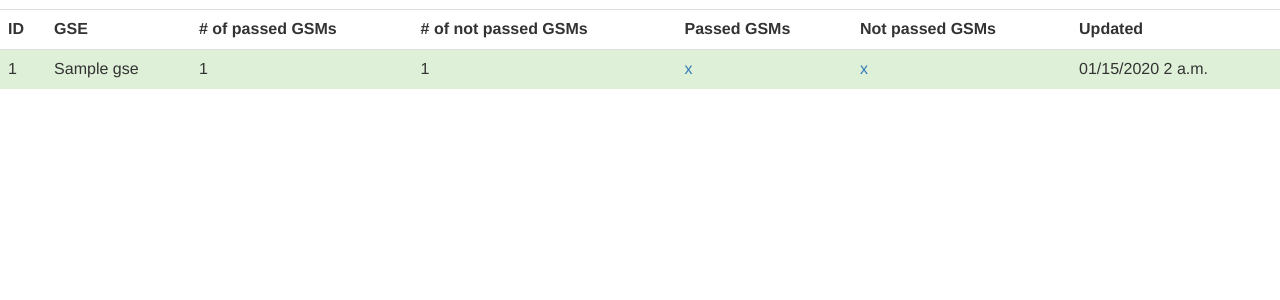
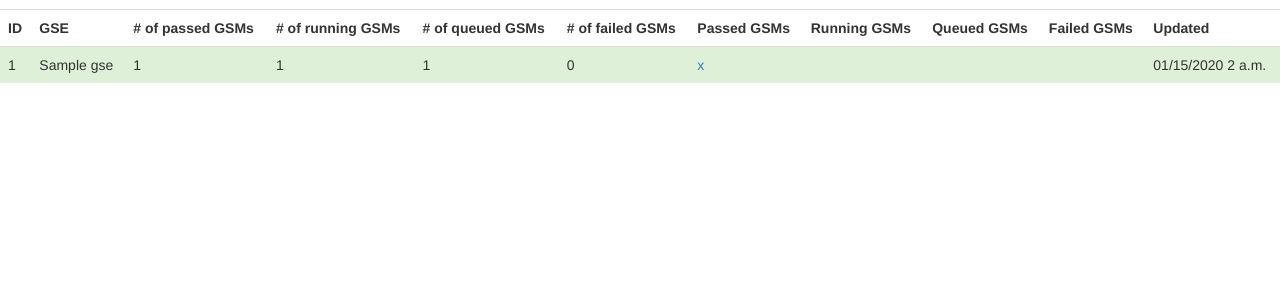
Before and after one commit to bcgsc/rsemreport, a Django app: page /passed_GSMs in a window 1280 px wide. Shown: the part 51-351 px from the top of the page. Run offline with Django 3.2, Linux system fonts and the light colour scheme; tables that the repository leaves empty hold one stand-in row (values such as "Sample post"); some libraries are stand-ins or nearby versions.

Commit message:
separated not_passed_gsms into running, queued and failed GSMs

```diff
--- a/rsem_report/models.py
+++ b/rsem_report/models.py
@@ -4,11 +4,15 @@
     name = models.CharField(max_length=20)
     path = models.CharField(max_length=200)
     passed_gsms = models.TextField()
-    not_passed_gsms = models.TextField()
+    failed_gsms = models.TextField()
+    queued_gsms = models.TextField()
+    running_gsms = models.TextField()
 
     passed = models.BooleanField()
     num_passed_gsms = models.PositiveSmallIntegerField()
-    num_not_passed_gsms = models.PositiveSmallIntegerField()
+    num_failed_gsms = models.PositiveSmallIntegerField()
+    num_queued_gsms = models.PositiveSmallIntegerField()
+    num_running_gsms = models.PositiveSmallIntegerField()
 
     created = models.DateTimeField(auto_now_add=True, verbose_name='Created')
     updated = models.DateTimeField(auto_now=True, verbose_name='Updated')
--- a/rsem_report/templates/rsem_report/base.html
+++ b/rsem_report/templates/rsem_report/base.html
@@ -1,3 +1,4 @@
+<!DOCTYPE HTML>
 <html>
   <head>
     <title>{% block title %} {% endblock %}</title>
--- a/rsem_report/templates/rsem_report/progress_report.html
+++ b/rsem_report/templates/rsem_report/progress_report.html
@@ -11,9 +11,13 @@
     <th>ID</th>
     <th>GSE</th>
     <th># of passed GSMs</th>
-    <th># of not passed GSMs</th>
+    <th># of running GSMs</th>
+    <th># of queued GSMs</th>
+    <th># of failed GSMs</th>
     <th>Passed GSMs</th>
-    <th>Not passed GSMs</th>
+    <th>Running GSMs</th>
+    <th>Queued GSMs</th>
+    <th>Failed GSMs</th>
     <th>Updated</th>
   </tr>
 
@@ -23,7 +27,10 @@
       <td>{{forloop.counter}}</td>
       <td>{{gse.name}}</td>
       <td>{{gse.num_passed_gsms}}</td>
-      <td>{{gse.num_not_passed_gsms}}</td>
+      <td>{{gse.num_running_gsms}}</td>
+      <td>{{gse.num_queued_gsms}}</td>
+      <td>{{gse.num_failed_gsms}}</td>
+
       <td>
 	{# onclick="return false;" to avoid the page from being scrolled to the top #}
 	{% for gsm in gse.passed_gsms_as_list %}
@@ -31,10 +38,21 @@
 	{% endfor %}
       </td>
       <td>
-	{% for gsm in gse.not_passed_gsms_as_list %}
+	{% for gsm in gse.running_gsms_as_list %}
 	  <a href="#" onclick="return false;" class="gsm" id="{{gsm}}" data-clipboard-text="{{gse.path}}/{{gsm}}">{{gsm}}</a>
 	{% endfor %}
       </td>
+      <td>
+	{% for gsm in gse.queued_gsms_as_list %}
+	  <a href="#" onclick="return false;" class="gsm" id="{{gsm}}" data-clipboard-text="{{gse.path}}/{{gsm}}">{{gsm}}</a>
+	{% endfor %}
+      </td>
+      <td>
+	{% for gsm in gse.failed_gsms_as_list %}
+	  <a href="#" onclick="return false;" class="gsm" id="{{gsm}}" data-clipboard-text="{{gse.path}}/{{gsm}}">{{gsm}}</a>
+	{% endfor %}
+      </td>
+
       <td>{{gse.updated|date:"SHORT_DATETIME_FORMAT"}}</td>
     </tr>
   {% endfor %}
--- a/rsem_report/templates/rsem_report/stats.html
+++ b/rsem_report/templates/rsem_report/stats.html
@@ -17,6 +17,7 @@
     {% endfor %}
   </tr>
 
+
   {% for gse in gses %}
     {% if forloop.first %}
       <tr>
@@ -24,7 +25,7 @@
 
     <td>{{forloop.counter}}</td>
     <td><a href="{% url 'home' %}#{{gse.name}}">{{gse.name}}</a></td>
-    <td>{{gse.num_passed_gsms}}/{{gse.num_passed_gsms|add:gse.num_not_passed_gsms}}</td>
+    <td>{{gse.num_passed_gsms}}/{{gse.num_all_gsms}}</td>
     {% if gse.passed_gsms_percentage < 100 %}
       <td class="danger">
     {% else %}
@@ -41,6 +42,7 @@
       </tr>
     {% endif %}
   {% endfor %}
+
 </table>
 
 </div>
--- a/rsem_report/views.py
+++ b/rsem_report/views.py
@@ -6,14 +6,15 @@
     gses = GSE.objects.all()
     for gse in gses:
         gse.passed_gsms_as_list = gse.passed_gsms.split(', ')
-        gse.not_passed_gsms_as_list = gse.not_passed_gsms.split(', ')
+        gse.running_gsms_as_list = gse.running_gsms.split(', ')
+        gse.queued_gsms_as_list = gse.queued_gsms.split(', ')
+        gse.failed_gsms_as_list = gse.failed_gsms.split(', ')
     return render(request, 'rsem_report/progress_report.html', {'gses':gses})
 
 def passed_GSMs(request):
     gses = GSE.objects.filter(passed=True)
     for gse in gses:
         gse.passed_gsms_as_list = gse.passed_gsms.split(', ')
-        gse.not_passed_gsms_as_list = gse.not_passed_gsms.split(', ')
     return render(request, 'rsem_report/progress_report.html', {'gses':gses})
 
     return 'NA'
@@ -22,13 +23,17 @@
     gses = GSE.objects.filter(passed=False)
     for gse in gses:
         gse.passed_gsms_as_list = gse.passed_gsms.split(', ')
-        gse.not_passed_gsms_as_list = gse.not_passed_gsms.split(', ')
+        gse.running_gsms_as_list = gse.running_gsms.split(', ')
+        gse.queued_gsms_as_list = gse.queued_gsms.split(', ')
+        gse.failed_gsms_as_list = gse.failed_gsms.split(', ')
     return render(request, 'rsem_report/progress_report.html', {'gses':gses})
 
 def stats(request):
     gses = GSE.objects.all()
     for gse in gses:
-        a, b = gse.num_passed_gsms, gse.num_not_passed_gsms
-        gse.passed_gsms_percentage = float(a)/(a + b) * 100
+        a, b, c, d = (gse.num_passed_gsms, gse.num_running_gsms,
+                      gse.num_queued_gsms, gse.num_failed_gsms)
+        gse.num_all_gsms = sum([a, b, c, d])
+        gse.passed_gsms_percentage = float(a) / gse.num_all_gsms * 100
     gses = sorted(gses, key=lambda x: (x.passed_gsms_percentage, x.name))
     return render(request, 'rsem_report/stats.html', {'gses':gses})
```
Also changed, not shown: rsem_report/cron.py (+10 -3 lines).
